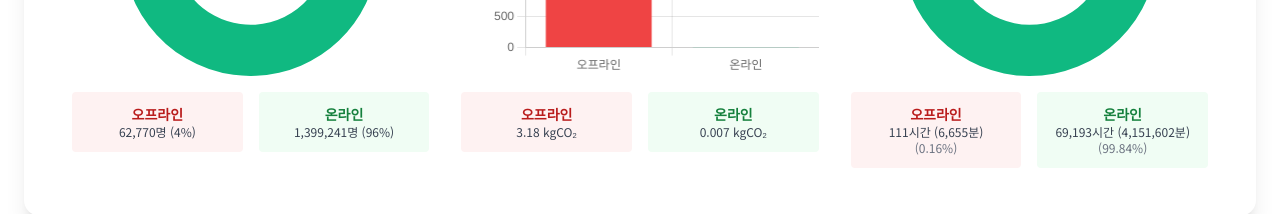
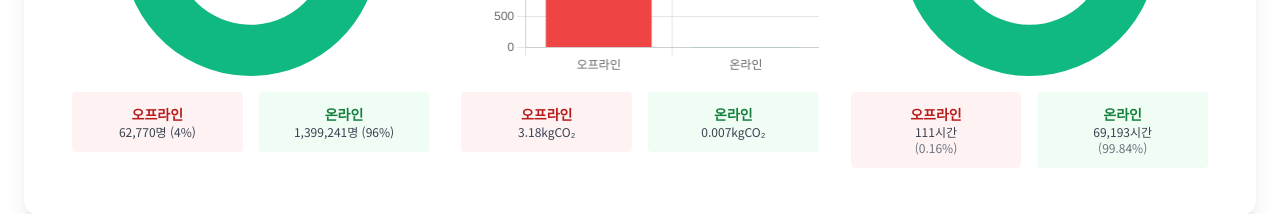
Before and after one commit to techwg/2025SIEFF_Impact_Report, a website: page sieff-impact.html in a window 1280 px wide. Shown: the part 1960-2174 px from the top of the page. Drawn offline with nearby package versions, Linux system fonts and the light colour scheme.

Commit message:
Update sieff-impact.html

```diff
--- a/sieff-impact.html
+++ b/sieff-impact.html
@@ -243,11 +243,11 @@
                         <div class="grid grid-cols-2 gap-4 text-sm">
                             <div class="bg-red-50 p-3 rounded">
                                 <div class="font-bold text-red-700">오프라인</div>
-                                <div class="text-xs">3.18 kgCO₂</div>
+                                <div class="text-xs">3.18kgCO₂</div>
                             </div>
                             <div class="bg-green-50 p-3 rounded">
                                 <div class="font-bold text-green-700">온라인</div>
-                                <div class="text-xs">0.007 kgCO₂</div>
+                                <div class="text-xs">0.007kgCO₂</div>
                             </div>
                         </div>
                     </div>
@@ -261,12 +261,12 @@
                         <div class="grid grid-cols-2 gap-4 text-sm">
                             <div class="bg-red-50 p-3 rounded">
                                 <div class="font-bold text-red-700">오프라인</div>
-                                <div class="text-xs">111시간 (6,655분)</div>
+                                <div class="text-xs">111시간</div>
                                 <div class="text-xs text-gray-500">(0.16%)</div>
                             </div>
                             <div class="bg-green-50 p-3 rounded">
                                 <div class="font-bold text-green-700">온라인</div>
-                                <div class="text-xs">69,193시간 (4,151,602분)</div>
+                                <div class="text-xs">69,193시간</div>
                                 <div class="text-xs text-gray-500">(99.84%)</div>
                             </div>
                         </div>
```
